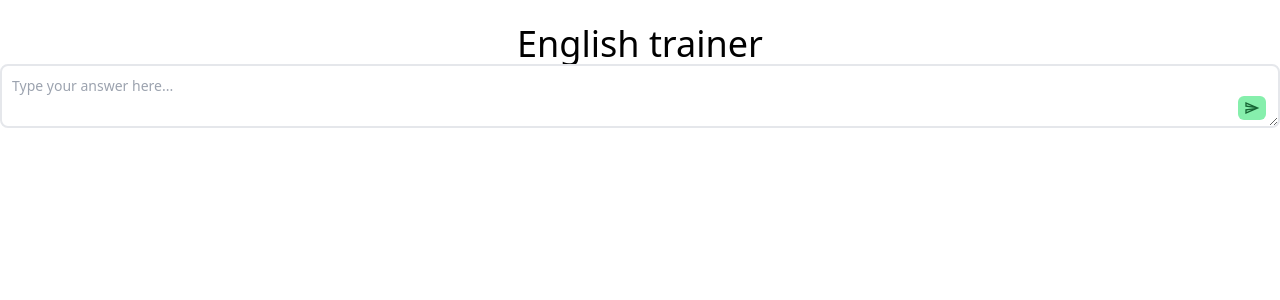
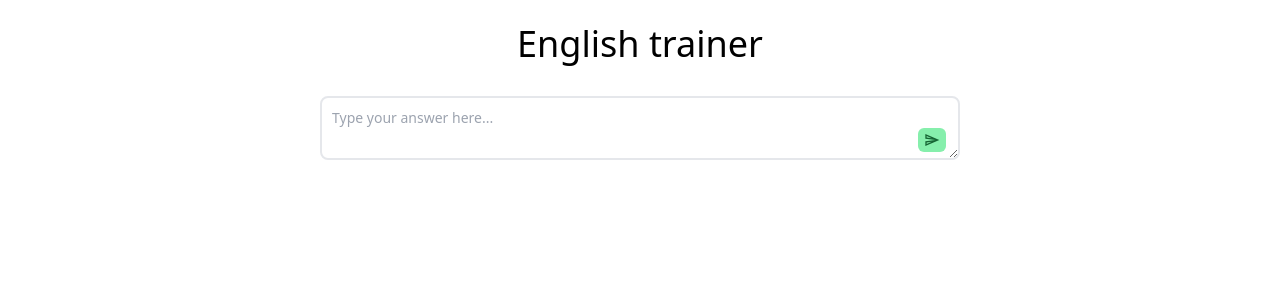
Before and after one commit to greg2012201/skill-trainer, a React (Vite) app: page / in a window 1280 px wide. Shown: the top 300 px of the page. Built offline with nearby package versions, Linux system fonts and the light colour scheme.

Commit message:
Allow to add taskGenerator to the structure & add styles for wrapper.

```diff
--- a/src/components/PromptController/PromptController.tsx
+++ b/src/components/PromptController/PromptController.tsx
@@ -1,7 +1,12 @@
-type Props = { answerForm: JSX.Element };
+type Props = Record<'answerForm' | 'taskGenerator', JSX.Element>;
 
-function PromptController({ answerForm }: Props): JSX.Element {
-  return answerForm;
+function PromptController({ answerForm, taskGenerator }: Props): JSX.Element {
+  return (
+    <div className='relative ml-auto mr-auto flex w-1/2 flex-col pt-8'>
+      {taskGenerator}
+      {answerForm}
+    </div>
+  );
 }
 
 export default PromptController;
```
